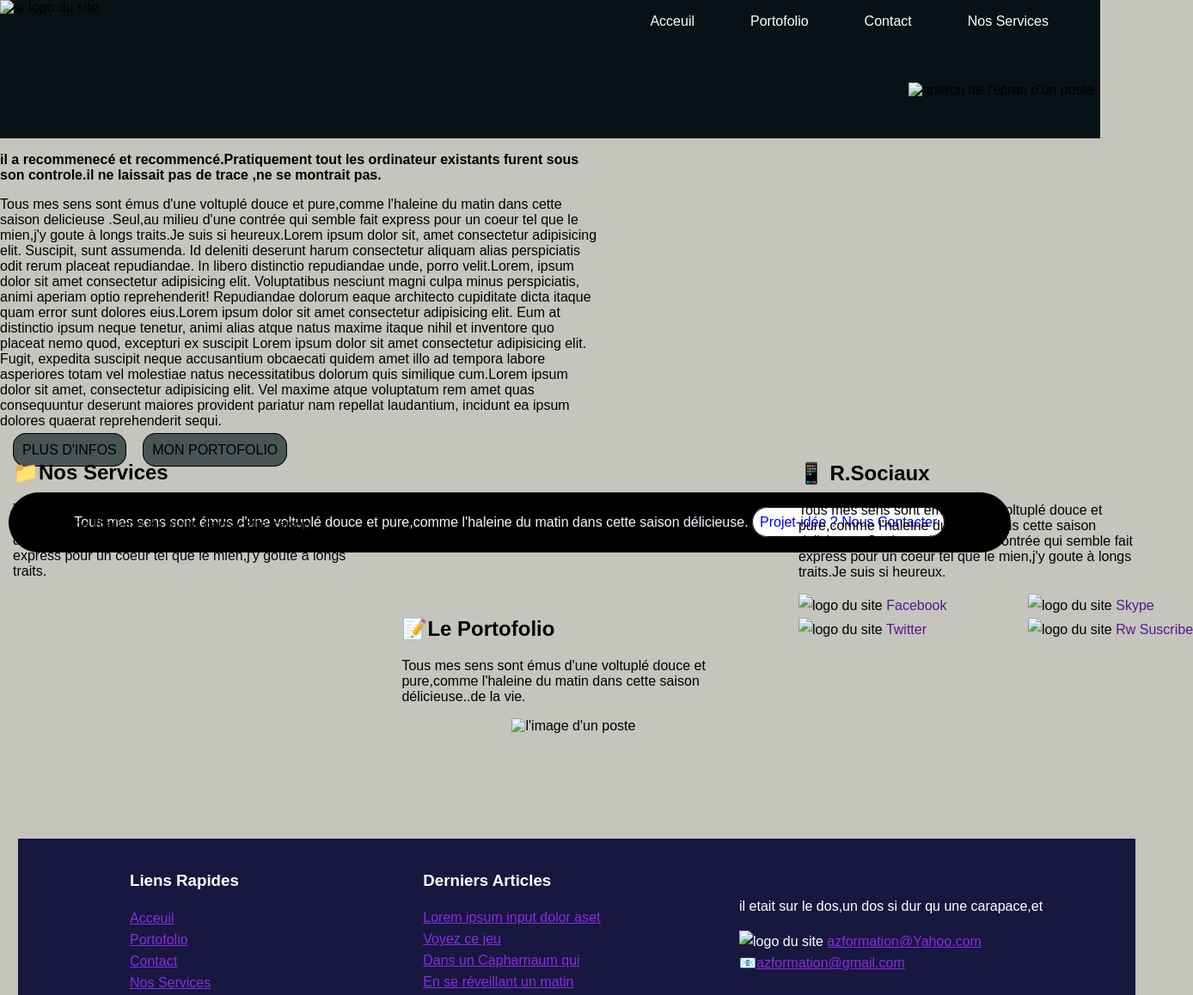
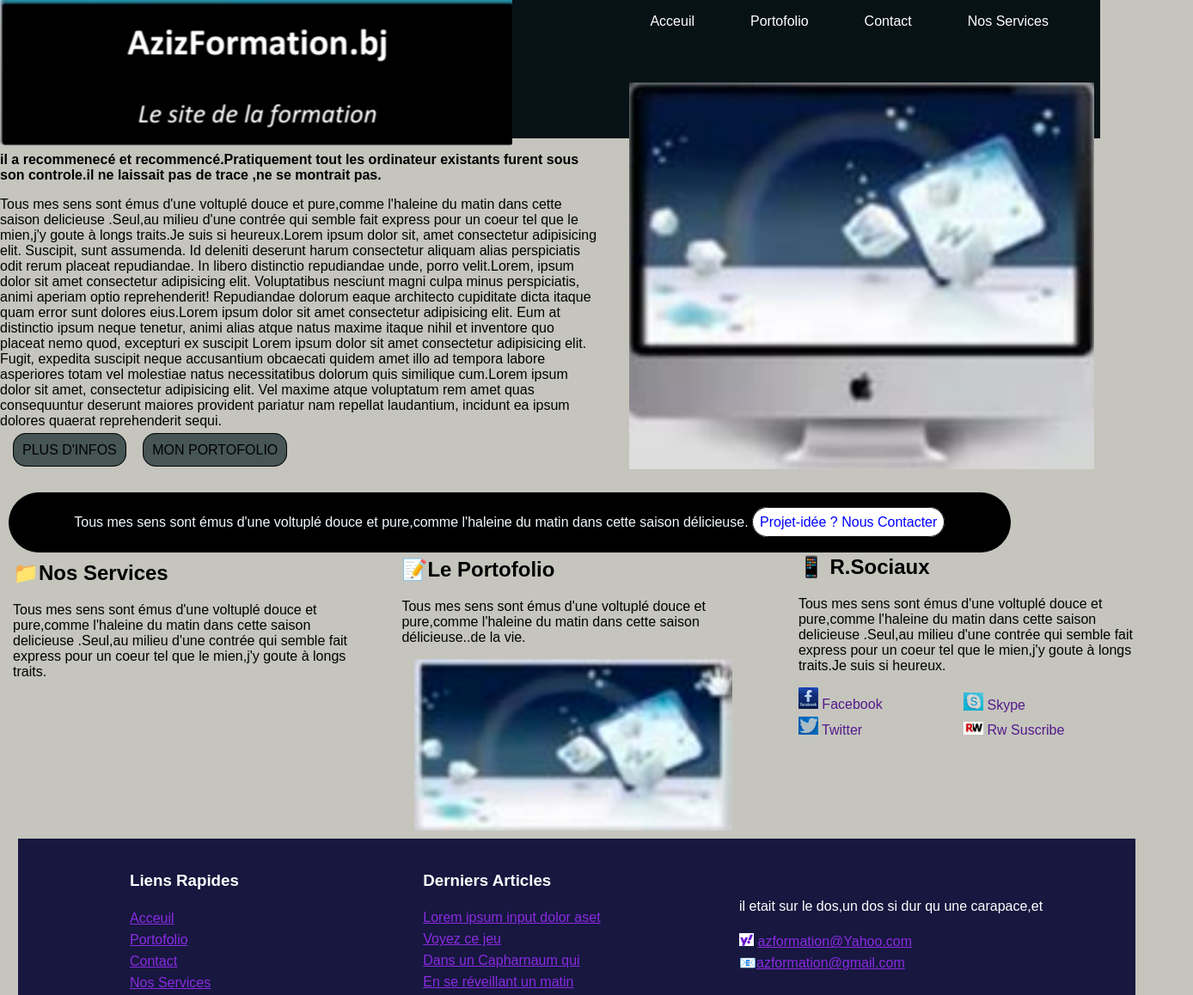
Before and after one commit to meresathindehou-prog/M_school-project, a plain HTML site: page index.html in a window 1280 px wide. Shown: the top 1158 px of the page at 86% size, 1388 px wide, since content can reach past the window. Drawn offline with Linux system fonts and the light colour scheme.

Commit message:
Fix HTML structure and update image paths

```diff
--- a/index.html
+++ b/index.html
@@ -9,7 +9,7 @@
 <body>
     <header>
         <nav>
-            <img src="images/Screenshot_20260303_173959_Samsung Notes.jpg" alt="le logo du site">
+            <img src="Screenshot_20260303_173959_Samsung Notes.jpg" alt="le logo du site">
             <ul>
                 <li>
                     <a href="">Acceuil</a>
@@ -41,7 +41,7 @@
                <a class="a1" href="">MON PORTOFOLIO</a>
 
 
-               <img class="image" src="images/Screenshot_20260303_183431_Samsung Notes.jpg" alt="apercu de l'écran d'un poste">
+               <img class="image" src="Screenshot_20260303_183431_Samsung Notes.jpg" alt="apercu de l'écran d'un poste">
 
                <p class="width">
                 Tous mes sens sont émus d'une voltuplé douce et pure,comme l'haleine du matin dans cette saison délicieuse.     <span><a href="">Projet-idée ? Nous Contacter</a></span>
@@ -61,7 +61,7 @@
                <p class="width2">
                 Tous mes sens sont émus d'une voltuplé douce et pure,comme l'haleine du matin dans cette saison délicieuse..de la vie.
                </p>
-               <center><img src="images/Screenshot_20260303_183416_Samsung Notes.jpg" alt="l'image d'un poste"></center>
+               <center><img src="Screenshot_20260303_183416_Samsung Notes.jpg" alt="l'image d'un poste"></center>
             </div>
             <div class="div3">
                <h2>📱 R.Sociaux</h2>
@@ -69,12 +69,12 @@
                 Tous mes sens sont émus d'une voltuplé douce et pure,comme l'haleine du matin dans cette saison delicieuse .Seul,au milieu d'une contrée qui semble fait express pour  un coeur tel que le mien,j'y goute à longs traits.Je suis si heureux.
                </p>
                <div class="s1">
-                   <img class="msoc4" src="images/b9235cb7805631b43827cfa856ea991a.jpg" alt="logo du site"> <a class="soc.1" href="">Facebook</a><br>
-                   <img class="msoc4" src="images/1a9268b58285ae2d54ffba675d252195.jpg" alt="logo du site"> <a class="soc.2" href="">Twitter</a>
+                   <img class="msoc4" src="b9235cb7805631b43827cfa856ea991a.jpg" alt="logo du site"> <a class="soc.1" href="">Facebook</a><br>
+                   <img class="msoc4" src="1a9268b58285ae2d54ffba675d252195.jpg" alt="logo du site"> <a class="soc.2" href="">Twitter</a>
                </div>
                <div class="s2">
-                   <img class="msoc4" src="images/18be0b02dd98ad4ba774a976abb2fc16.jpg" alt="logo du site"> <a class="soc.3" href="">Skype</a><br>
-                   <img class="msoc4" src="images/1b95bfab5bb9b971228ddbffcbf9e4fc.jpg" alt="logo du site"> <a class="soc.4" href="">Rw Suscribe</a>
+                   <img class="msoc4" src="18be0b02dd98ad4ba774a976abb2fc16.jpg" alt="logo du site"> <a class="soc.3" href="">Skype</a><br>
+                   <img class="msoc4" src="1b95bfab5bb9b971228ddbffcbf9e4fc.jpg" alt="logo du site"> <a class="soc.4" href="">Rw Suscribe</a>
                </div>
             </div>
         </article>
@@ -98,7 +98,7 @@
                 <p>
                     il etait sur le dos,un dos si dur qu une carapace,et
                 </p>
-                <img class="msoc5" src="images/bb691601e961a8811b05c6355a106bad.jpg" alt="logo du site"> <a href="">azformation@Yahoo.com</a><br>
+                <img class="msoc5" src="bb691601e961a8811b05c6355a106bad.jpg" alt="logo du site"> <a href="">azformation@Yahoo.com</a><br>
                 📧<a href="">azformation@gmail.com</a>
              </div>
                 <p class="pfoot">Site de la formation Aziz</p>
```
